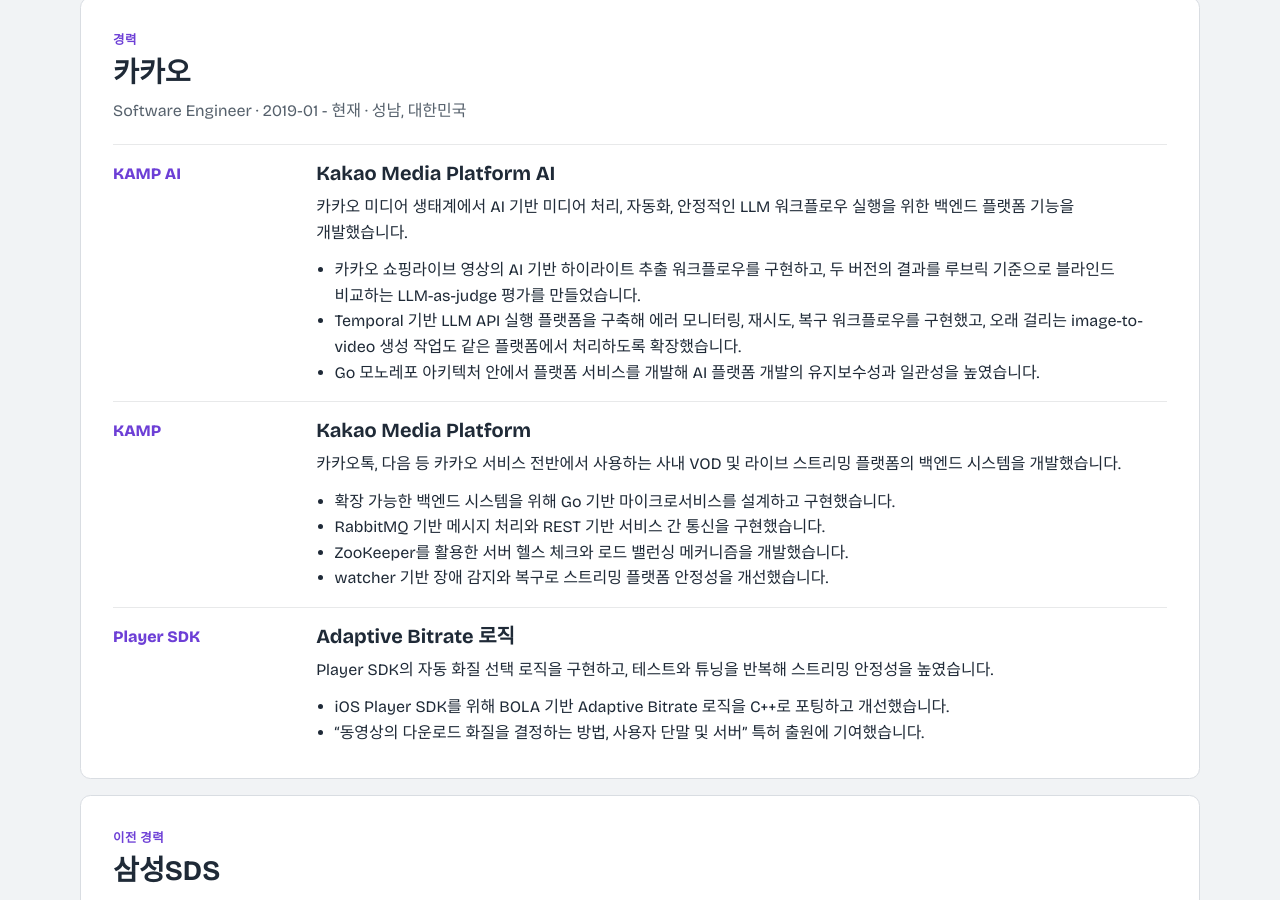
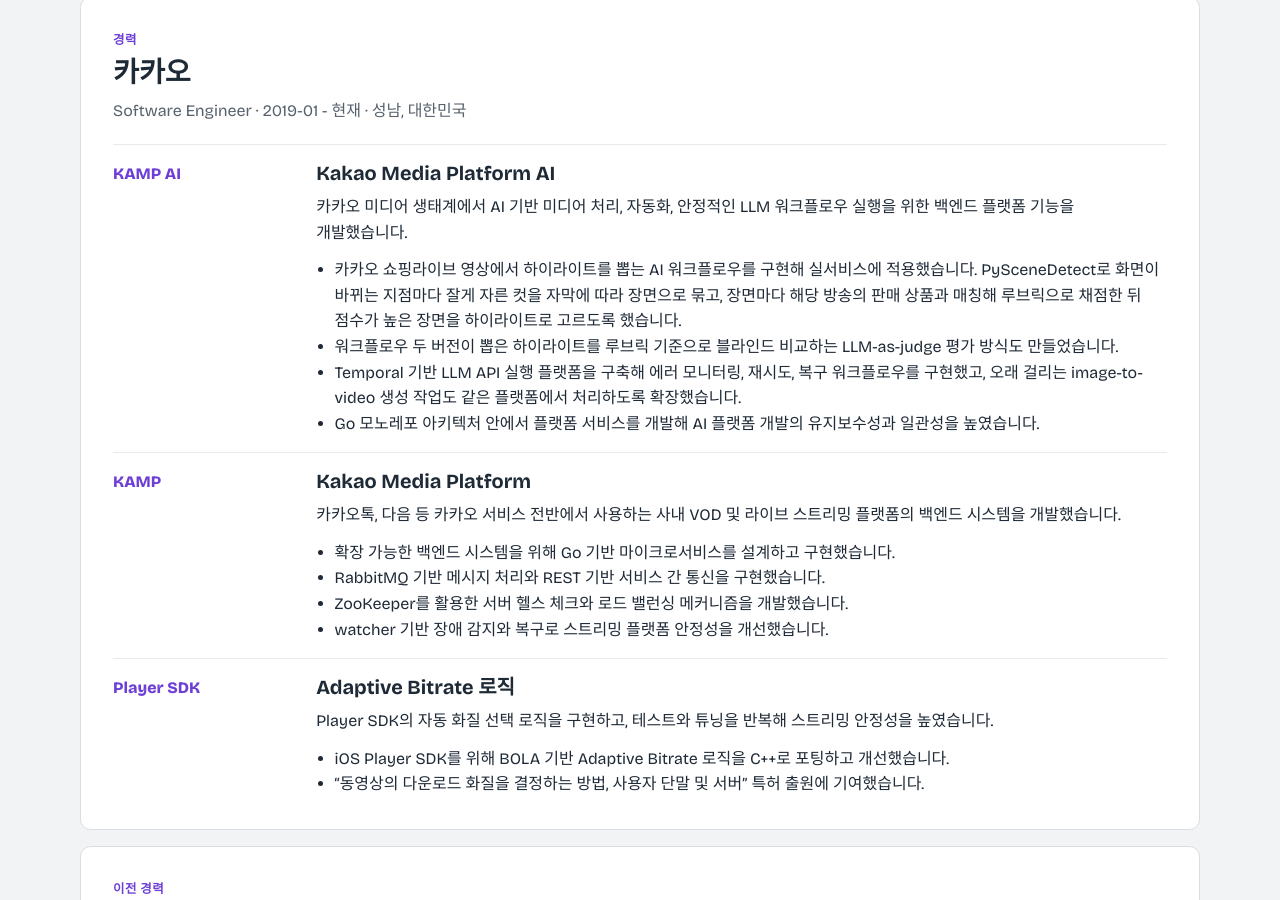
Before and after one commit to zeikar/zeikar.github.io, a Jekyll site: the page built from resume-ko.html, in a window 1280 px wide and 900 px high, scrolled down 421 px. Built offline with Jekyll 4.4.1, drawn with Linux system fonts in a browser that asks for light colours; some web fonts are replaced.

Commit message:
docs(resume): spell out the highlight pipeline and split out its evaluation

```diff
--- a/resume-ko.html
+++ b/resume-ko.html
@@ -56,7 +56,8 @@
               백엔드 플랫폼 기능을 개발했습니다.
             </p>
             <ul>
-              <li>카카오 쇼핑라이브 영상의 AI 기반 하이라이트 추출 워크플로우를 구현하고, 두 버전의 결과를 루브릭 기준으로 블라인드 비교하는 LLM-as-judge 평가를 만들었습니다.</li>
+              <li>카카오 쇼핑라이브 영상에서 하이라이트를 뽑는 AI 워크플로우를 구현해 실서비스에 적용했습니다. PySceneDetect로 화면이 바뀌는 지점마다 잘게 자른 컷을 자막에 따라 장면으로 묶고, 장면마다 해당 방송의 판매 상품과 매칭해 루브릭으로 채점한 뒤 점수가 높은 장면을 하이라이트로 고르도록 했습니다.</li>
+              <li>워크플로우 두 버전이 뽑은 하이라이트를 루브릭 기준으로 블라인드 비교하는 LLM-as-judge 평가 방식도 만들었습니다.</li>
               <li>Temporal 기반 LLM API 실행 플랫폼을 구축해 에러 모니터링, 재시도, 복구 워크플로우를 구현했고, 오래 걸리는 image-to-video 생성 작업도 같은 플랫폼에서 처리하도록 확장했습니다.</li>
               <li>Go 모노레포 아키텍처 안에서 플랫폼 서비스를 개발해 AI 플랫폼 개발의 유지보수성과 일관성을 높였습니다.</li>
             </ul>
--- a/resume.html
+++ b/resume.html
@@ -55,7 +55,8 @@
               and reliable LLM workflow execution across Kakao's media ecosystem.
             </p>
             <ul>
-              <li>Implemented AI-based highlight extraction workflows for Kakao Shopping Live videos, and built a rubric-based LLM-as-judge evaluation that compares two versions' highlights in blind A/B tests.</li>
+              <li>Implemented an AI highlight extraction workflow for Kakao Shopping Live and shipped it to production: it merges PySceneDetect shot cuts into scenes using subtitles, matches each scene to the products sold in that broadcast, and scores it against a rubric to pick highlights.</li>
+              <li>Designed a rubric-based LLM-as-judge evaluation that runs blind pairwise comparisons of highlights from two workflow versions.</li>
               <li>Built Temporal-based workflow infrastructure for reliable LLM API execution, including monitoring, retries, and recovery workflows, and extended it to long-running image-to-video generation jobs.</li>
               <li>Contributed platform services in a Go monorepo architecture to improve maintainability and consistency across AI platform development.</li>
             </ul>
```
